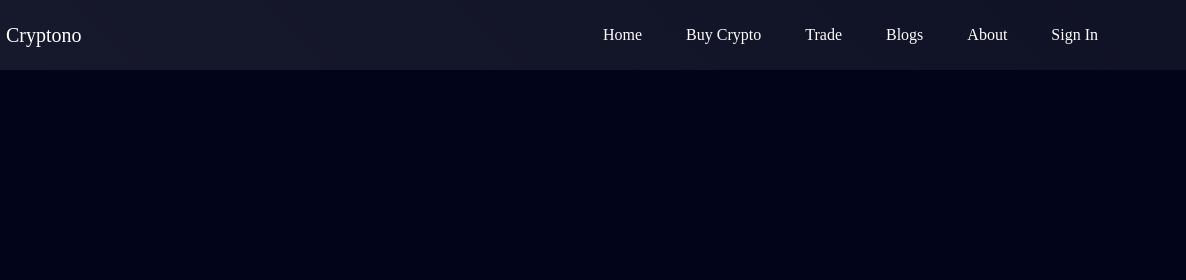
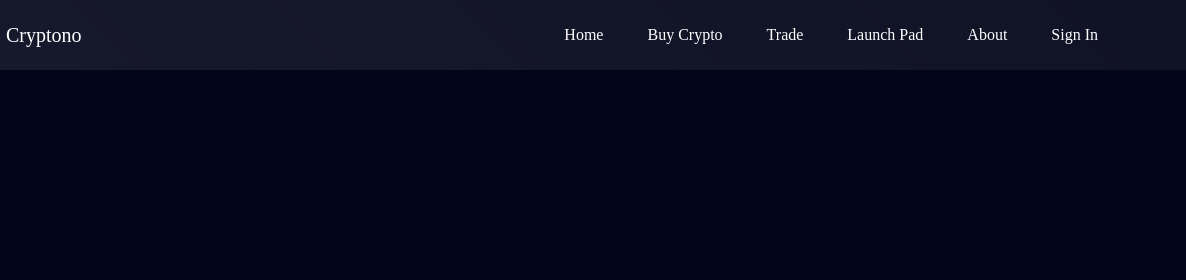
Before and after one commit to DefiDax/crypto-exchange-website-javascript, a plain HTML site: page index.html in a window 1280 px wide. Shown: the top 280 px of the page, 94-1280 px from the left. Drawn offline with Linux system fonts and the light colour scheme; a web font is replaced by a local one.

Commit message:
Update index.html

```diff
--- a/index.html
+++ b/index.html
@@ -29,7 +29,7 @@
             <li><a href="index.html">home</a></li>
             <li><a href="">buy crypto</a></li>
             <li><a href="">trade</a></li>
-            <li><a href="">blogs</a></li>
+            <li><a href="">launch Pad</a></li>
             <li><a href="">about</a></li>
             <li><a href="">sign in</a></li>
         </ul>
```
